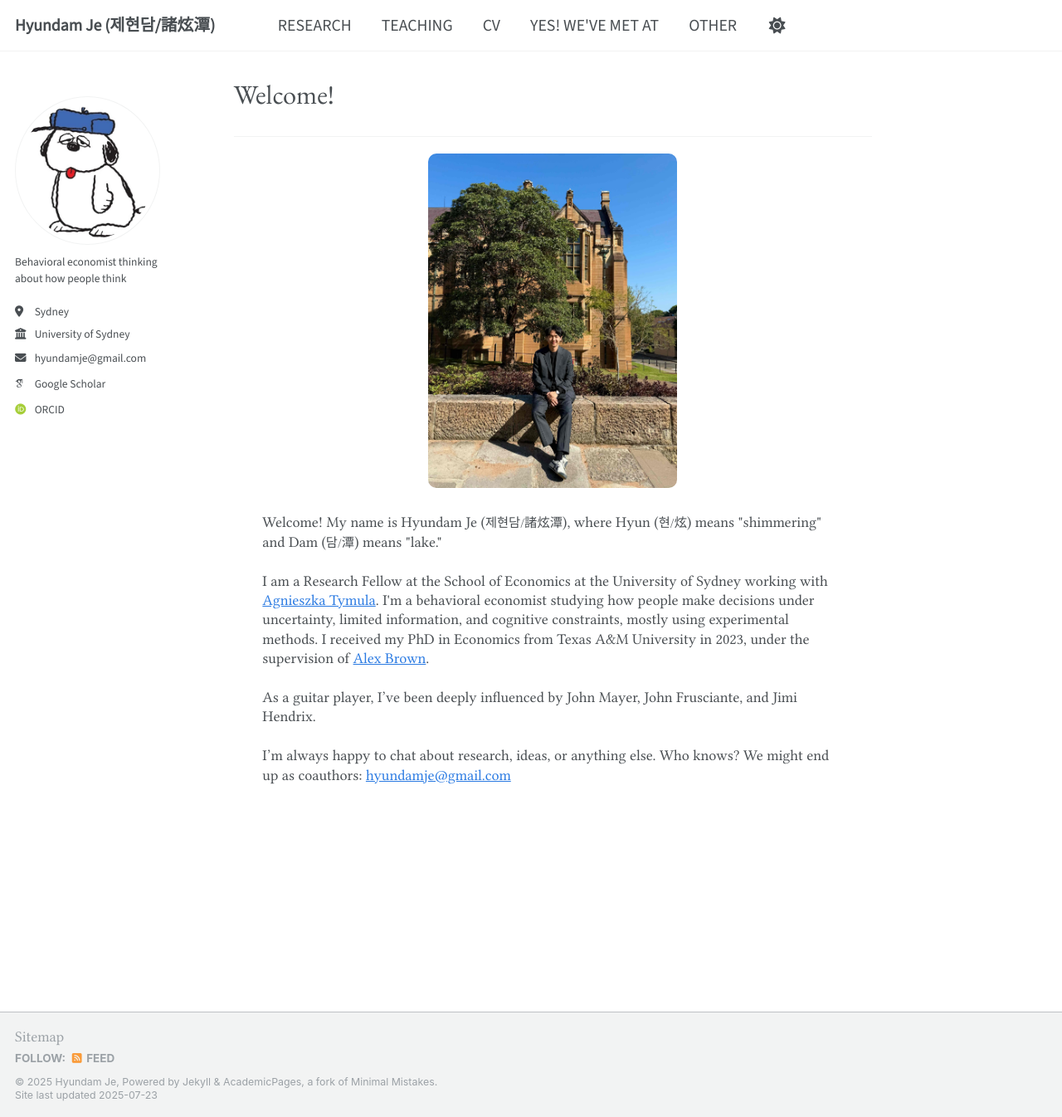
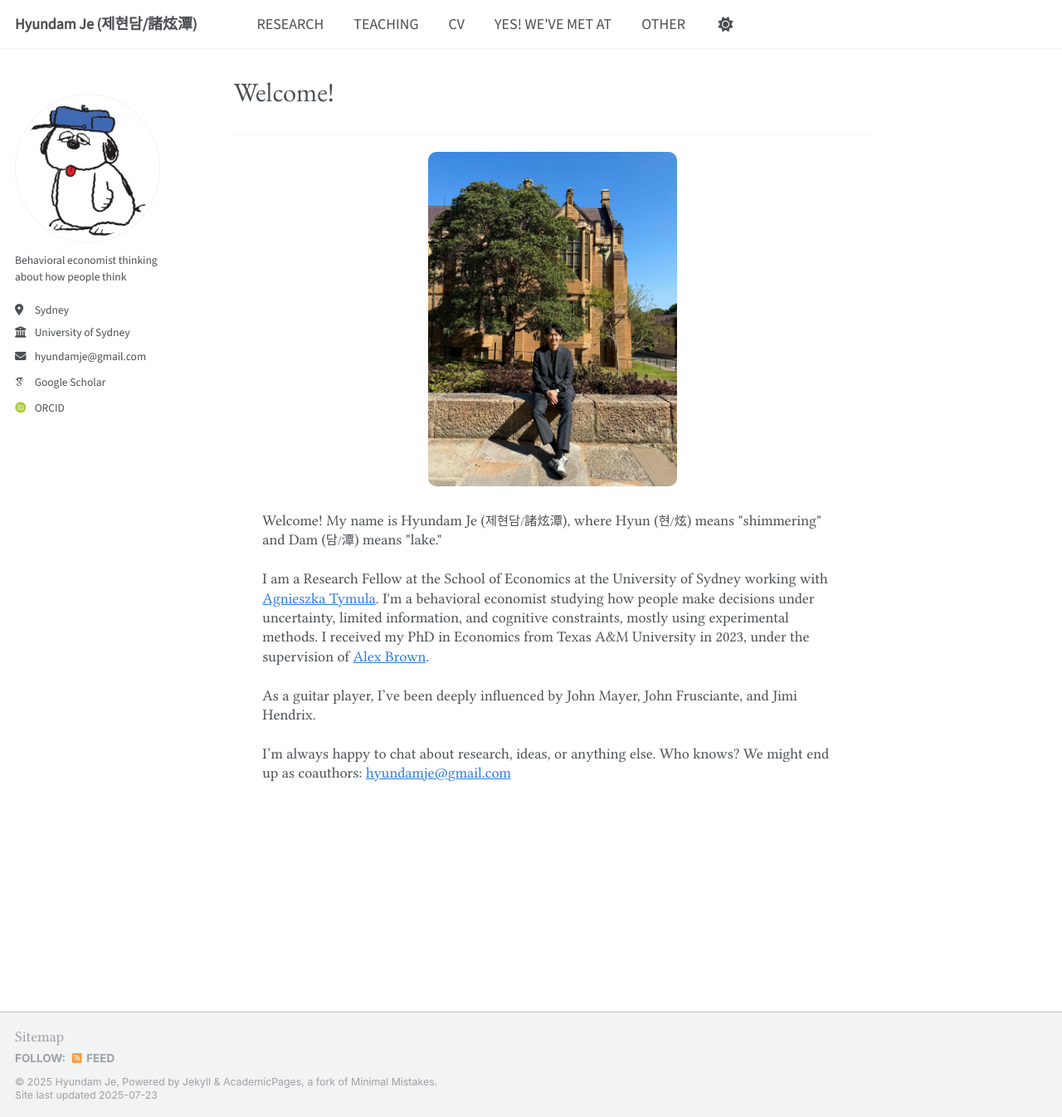
Before and after one commit to hyundamje/hyundamje.github.io, a Jekyll site: the page built from _pages/about.md, in a window 1280 px wide and 1346 px high. Shown: the whole window at 83% size. Built offline with Jekyll 4.4.1, drawn with Linux system fonts in a browser that asks for light colours; some web fonts are replaced.

Commit message:
Update custom.css

```diff
--- a/assets/css/custom.css
+++ b/assets/css/custom.css
@@ -5,7 +5,6 @@
 .masthead__menu a {
 
 font-family:  'Source Sans 3', sans-serif !important;
-font-size: 1.1rem !important;
 }
 
 .author__name {
```
